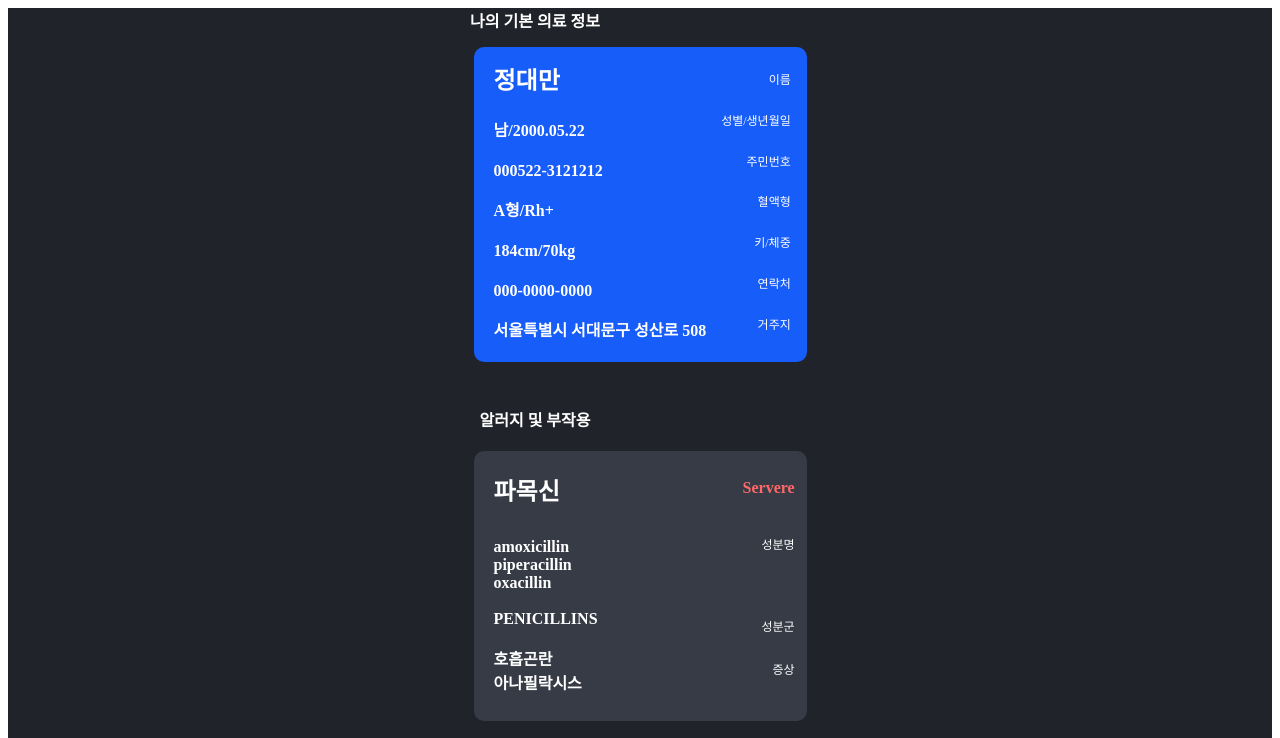
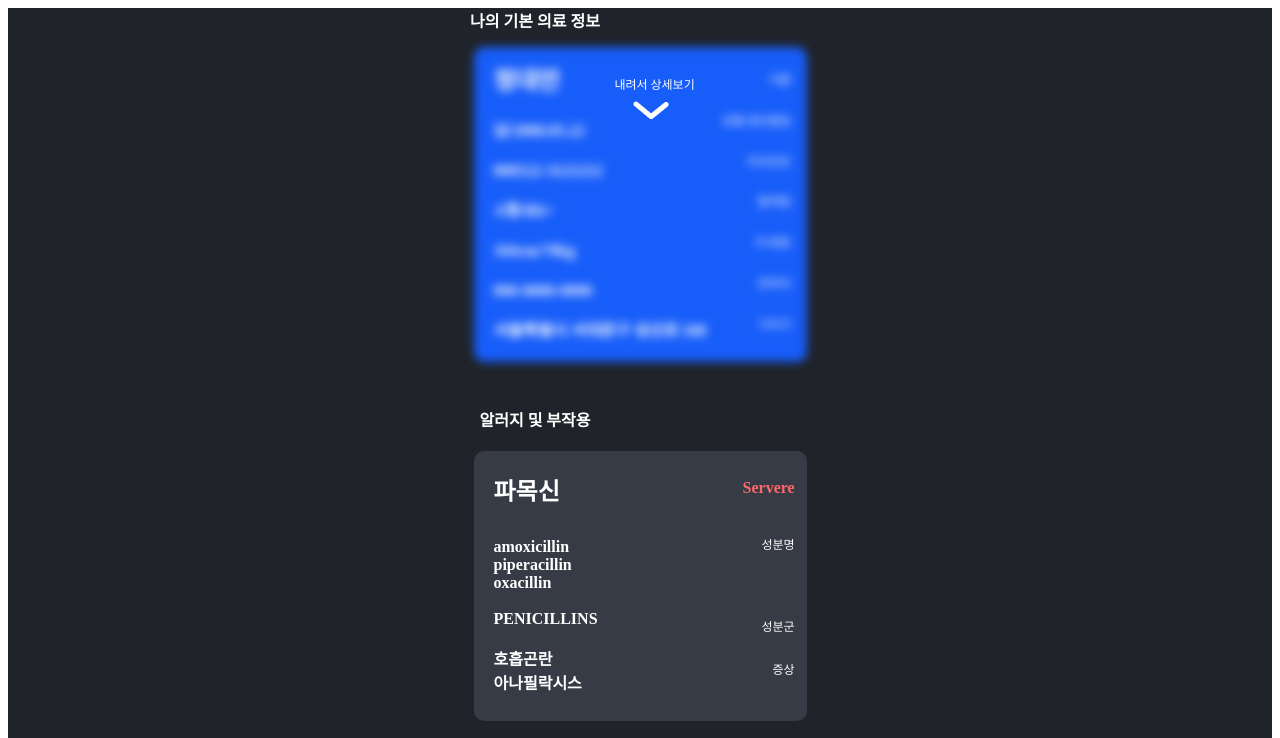
Before and after one commit to binys21/11th-Hackerthon-2023, a React (Create React App) app in the folder ftest/: page /medicalinfo in a window 1280 px wide. Shown: the top 738 px of the page. Built offline with nearby package versions, Linux system fonts and the light colour scheme.

Commit message:
블러처리 임시

```diff
--- a/ftest/src/components/mediInfo_comp/MyInfoCard.js
+++ b/ftest/src/components/mediInfo_comp/MyInfoCard.js
@@ -1,10 +1,19 @@
 import React from "react";
 import styled from "styled-components";
-
+//image
+import lowbtn from '../../pages/images/lowbtn.png';
 const MyInfoCard=()=>{
     return(
         <>
+        <ExWrapper>내려서 상세보기</ExWrapper>
+            <BtnWrapper>
+
+            <button >
+            <img src={lowbtn} alt=""></img>
+            </button>
+            </BtnWrapper>
         <BoxWrapper>
+
             <ContentWrapper>
                 <NameWrapper>정대만</NameWrapper>
                 남/2000.05.22
@@ -42,6 +51,8 @@ const MyInfoCard=()=>{
 };
 export default MyInfoCard;
 const BoxWrapper=styled.div`
+filter: blur(1px);
+-webkit-filter: blur(5px);
 
 display: flex;
 background-color:#175DF9;
@@ -50,6 +61,7 @@ height:315px;
 color:white;
 border-radius:10px;
 `;
+
 const TitleWrapper=styled.div`
 font-size:12px;
 font-weight:400;
@@ -69,3 +81,24 @@ font-weight:700;
 line-height:2.5;
 margin-left:20px;
 `;
+const BtnWrapper=styled.div`
+button {
+    border: 0;
+    background-color: transparent;
+
+}
+z-index:100;
+position: absolute;
+top:100px;
+left: 49%;
+`;
+const ExWrapper=styled.div`
+color:white;
+font-size:12px;
+font-weight:400;
+z-index:100;
+position: absolute;
+top:75px;
+left: 48%;
+
+`;
--- a/ftest/src/pages/Patient/DrugDetail.js
+++ b/ftest/src/pages/Patient/DrugDetail.js
@@ -43,7 +43,7 @@ const Container = styled.div`
 `;
 const ImgWrapper=styled.div`
     img{
-        border-radius: 4%;
+        border-radius: 6px;
         margin-bottom:15px;
     }
 
```
Also changed, not shown: ftest/src/pages/images/lowbtn.png (added).
